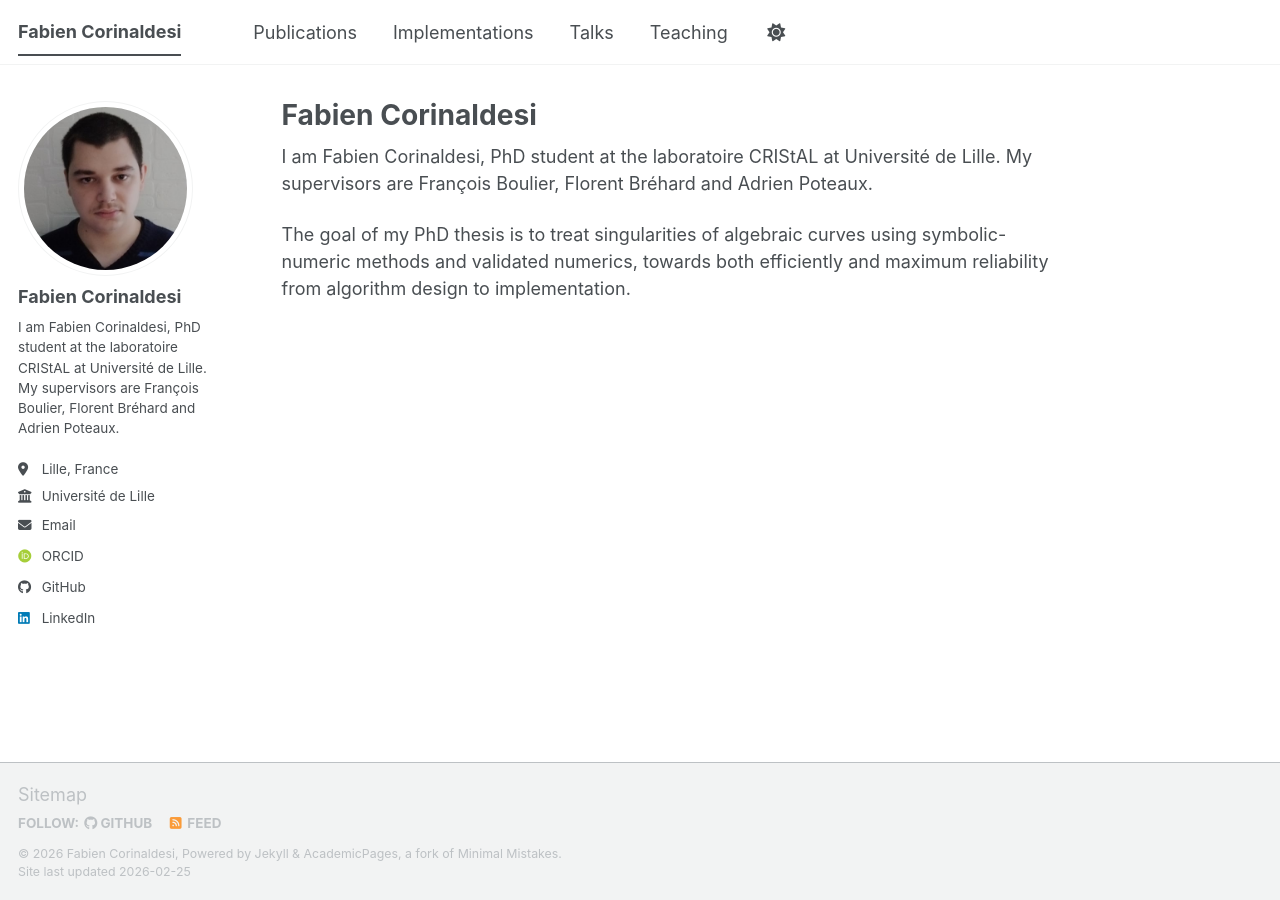
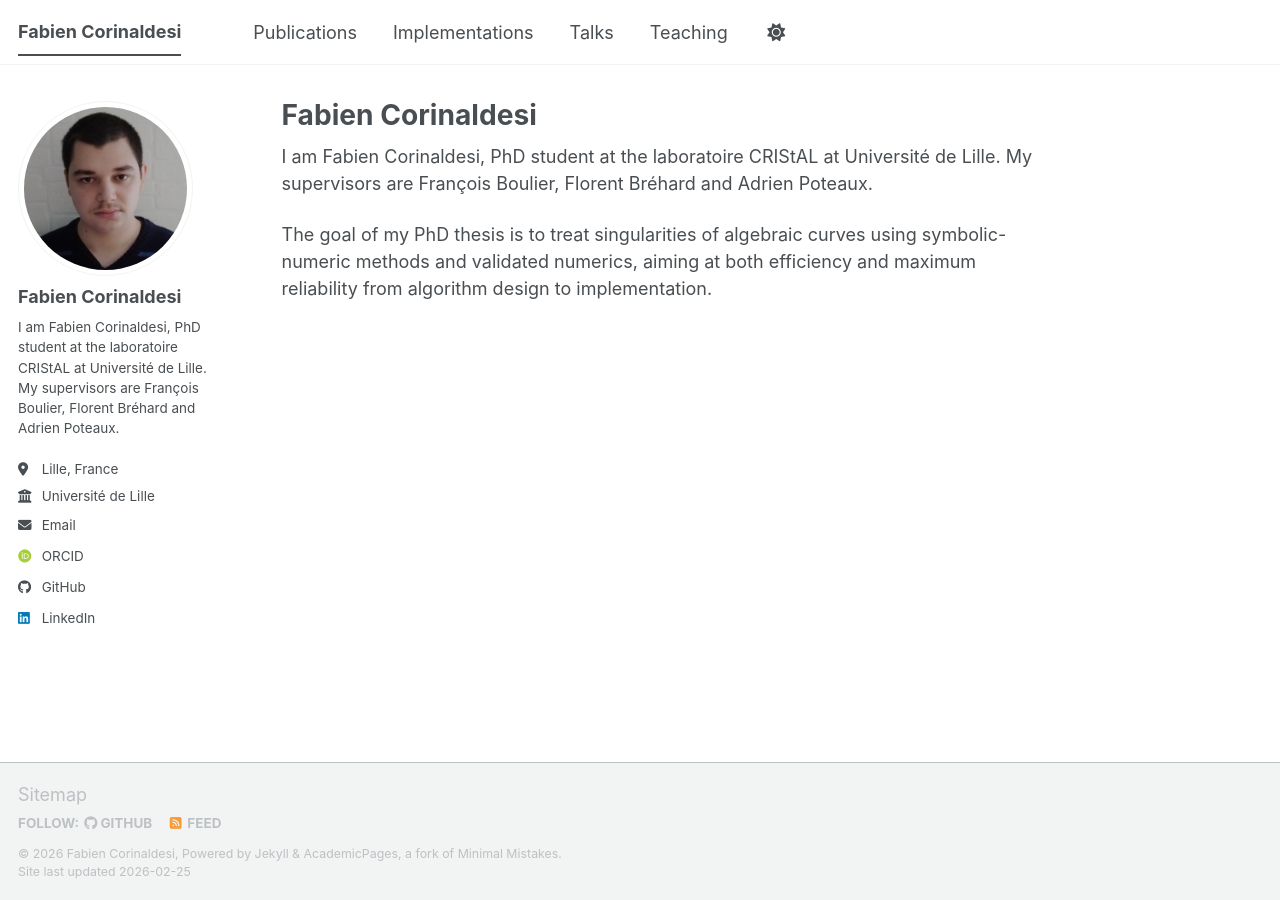
Before and after one commit to fabiencorinaldesi1/fabiencorinaldesi1.github.io, a Jekyll site: the page built from _pages/about.md, in a window 1280 px wide. Built offline with Jekyll 4.4.1, drawn with Linux system fonts in a browser that asks for light colours; some web fonts are replaced; a script bundle is joined from its source files by our own code; library files that are not in the unit come from our copies.

Commit message:
Correction phrase, page d'acceuil

```diff
--- a/_pages/about.md
+++ b/_pages/about.md
@@ -10,4 +10,4 @@ redirect_from:
 
 I am Fabien Corinaldesi, PhD student at the laboratoire CRIStAL at Université de Lille. My supervisors are François Boulier, Florent Bréhard and Adrien Poteaux.
 
-The goal of my PhD thesis is to treat singularities of algebraic curves using symbolic-numeric methods and validated numerics, towards both efficiently and maximum reliability from algorithm design to implementation.
+The goal of my PhD thesis is to treat singularities of algebraic curves using symbolic-numeric methods and validated numerics, aiming at both efficiency and maximum reliability from algorithm design to implementation.
```
